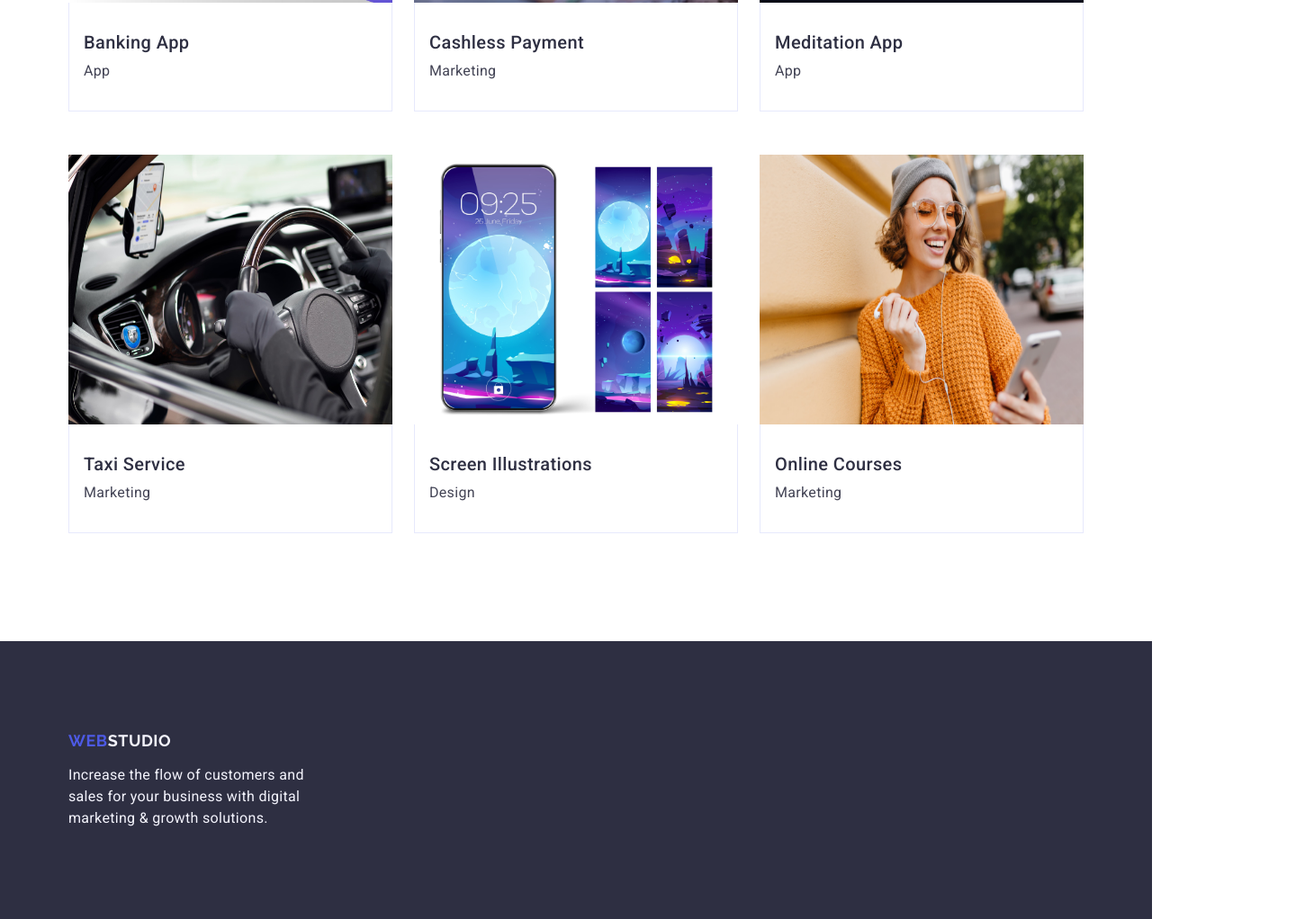
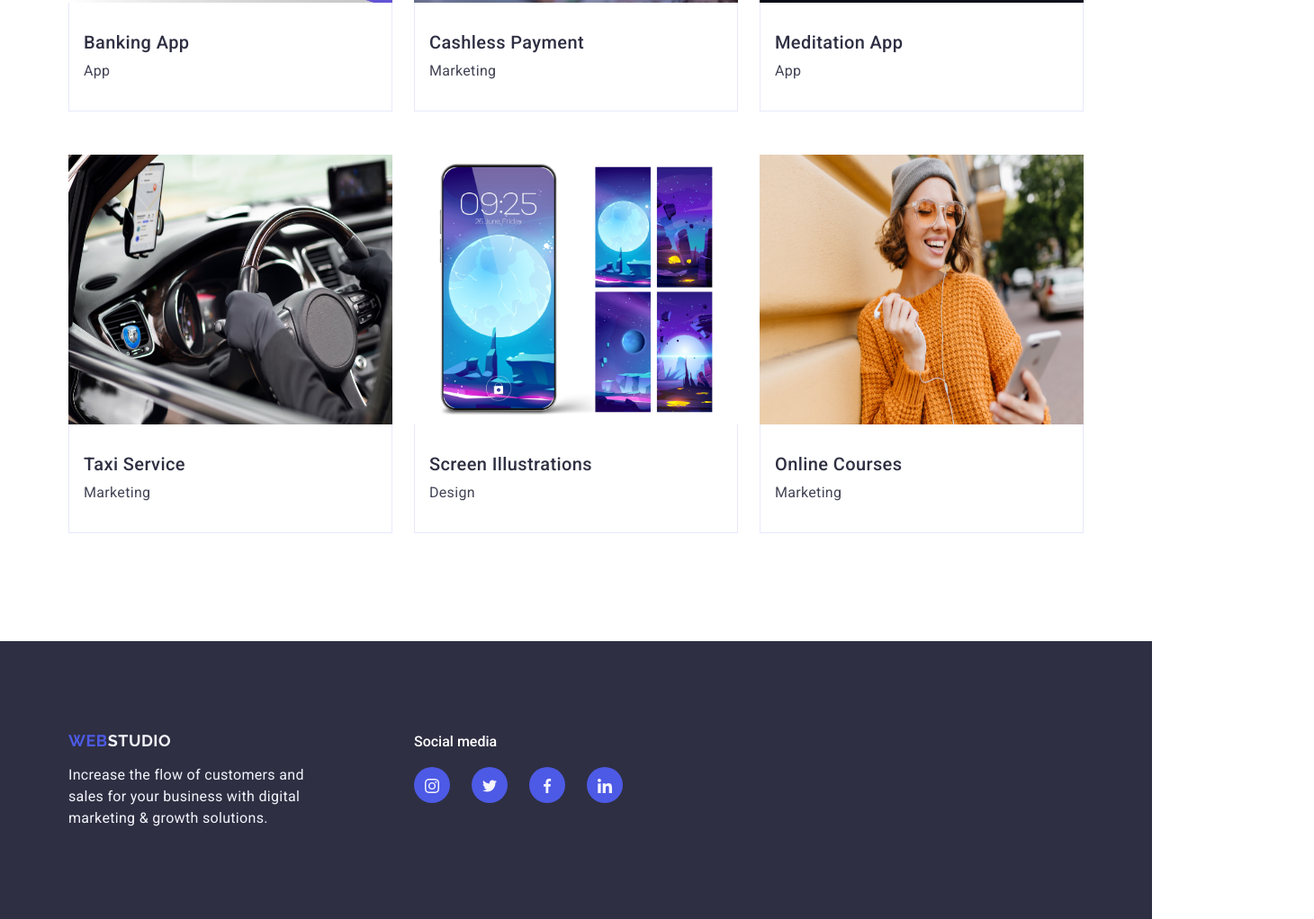
Before and after one commit to ArchiChikenLeg/goit-markup-hw-04, a website: page index.html in a window 1280 px wide. Shown: the part 2528-3550 px from the top of the page at 90% size, 1460 px wide, since content can reach past the window. Drawn offline with nearby package versions, Linux system fonts and the light colour scheme.

Commit message:
finished

```diff
--- a/css/style.css
+++ b/css/style.css
@@ -310,7 +310,7 @@ main{
 
 .section-team-card{
     background-color: var(--white-background-color);
-    width: calc(100%-96px)/3;
+    width: calc((100%-96px)/3);
     border-radius: 0px 0px 4px 4px;
     box-shadow: 0px 2px 1px 0px #2E2F4214,
      0px 1px 1px 0px #2E2F4229,
@@ -354,7 +354,15 @@ main{
     background-color: var(--primary-brand-color);
     width: 40px;
     height: 40px;
-    font-size: 16px;
+}
+
+.section-team-social-icon svg{
+    width: 16px;
+    height: 16px;
+}
+.section-team-social-icon:hover{
+    background: var(--pressed-state-color);
+    cursor: pointer;
 }
 
 .section-portfolio{
@@ -379,9 +387,15 @@ main{
 }
 
 .section-portfolio-item{
-    width: calc(100% - 48px) / 3;
+    width: calc((100% - 48px) / 3);
+
 }
 
+.overlay-box{
+    position: relative;
+    overflow: hidden;
+    height: 300px;
+}
 .section-portfolio-item-header{
     font-weight: 500;
     font-size: 20px;
@@ -393,6 +407,27 @@ main{
     margin-bottom: 8px;
 }
 
+
+.section-portfolio-item-overlay {
+  position: absolute;
+  top: 0;
+  left: 0;
+  z-index: 1;
+  width: 100%;
+  height: 300px;
+  background-color: var(--primary-brand-color);
+  transform: translateY(100%);
+  transition: transform 250ms ease-in-out;
+  padding: 40px 32px;
+  color: var(--light-color);
+}
+
+.section-portfolio-item-overlay-text{
+    display: inline-block;
+}
+.section-portfolio-item:hover .section-portfolio-item-overlay{
+    transform: translateY(0);
+}
 .section-portfolio-item-content{
     padding: 32px 16px;
     border: 1px solid var(--accent-color);
@@ -434,3 +469,22 @@ main{
     letter-spacing: 0.02em;
     max-width: 264px;
 }
+
+footer .container{
+    display: flex;
+    gap: 120px;
+}
+
+.footer-social-header{
+    color: var(--white-background-color);
+    font-weight: 500;
+    font-size: 16px;
+    line-height: 24px;
+    letter-spacing: 2%;
+    margin-bottom: 16px;
+
+}
+
+footer .section-team-social-icon:hover{
+    background-color: var(--success-color)
+}
--- a/index.html
+++ b/index.html
@@ -260,60 +260,91 @@
           <h2 class="section-portfolio-header">Our Portfolio</h2>
           <ul class="section-portfolio-ul">
             <li class="section-portfolio-item">
+              <div class="overlay-box">
                 <img
                 src="./images/banking_app.jpg"
                 alt="Banking App"
                 width="360"
                 height="300"
               />
+               <div class="section-portfolio-item-overlay">
+                <p class="section-portfolio-item-overlay-text">14 Stylish and User-Friendly App Design Concepts · Task Manager App · Calorie Tracker App · Exotic Fruit Ecommerce App · Cloud Storage App</p>
+              </div>
+              </div>
+
               <div class="section-portfolio-item-content">
               <h3 class="section-portfolio-item-header">Banking App</h3>
               <p class="section-portfolio-item-text">App</p>
               </div>
+
             </li>
             <li class="section-portfolio-item">
+              <div class="overlay-box">
                 <img
                 src="./images/cashless_payment.jpg"
-                alt="Banking App"
+                alt="Cashless Payment"
                 width="360"
                 height="300"
               />
+               <div class="section-portfolio-item-overlay">
+                <p class="section-portfolio-item-overlay-text">14 Stylish and User-Friendly App Design Concepts · Task Manager App · Calorie Tracker App · Exotic Fruit Ecommerce App · Cloud Storage App</p>
+              </div>
+              </div>
+
               <div class="section-portfolio-item-content">
               <h3 class="section-portfolio-item-header">Cashless Payment</h3>
               <p class="section-portfolio-item-text">Marketing</p>
               </div>
             </li>
             <li class="section-portfolio-item">
+              <div class="overlay-box">
                 <img
                 src="./images/meditation_app.jpg"
-                alt="Banking App"
+                alt="Meditation App"
                 width="360"
                 height="300"
               />
+               <div class="section-portfolio-item-overlay">
+                <p class="section-portfolio-item-overlay-text">14 Stylish and User-Friendly App Design Concepts · Task Manager App · Calorie Tracker App · Exotic Fruit Ecommerce App · Cloud Storage App</p>
+              </div>
+              </div>
+
               <div class="section-portfolio-item-content">
               <h3 class="section-portfolio-item-header">Meditation App</h3>
               <p class="section-portfolio-item-text">App</p>
               </div>
             </li>
             <li class="section-portfolio-item">
+              <div class="overlay-box">
                 <img
                 src="./images/taxi_service.jpg"
-                alt="Banking App"
+                alt="Taxi Service"
                 width="360"
                 height="300"
               />
+               <div class="section-portfolio-item-overlay">
+                <p class="section-portfolio-item-overlay-text">14 Stylish and User-Friendly App Design Concepts · Task Manager App · Calorie Tracker App · Exotic Fruit Ecommerce App · Cloud Storage App</p>
+              </div>
+              </div>
+
               <div class="section-portfolio-item-content">
               <h3 class="section-portfolio-item-header">Taxi Service</h3>
               <p class="section-portfolio-item-text">Marketing</p>
               </div>
             </li>
             <li class="section-portfolio-item">
+              <div class="overlay-box">
                 <img
                 src="./images/screen-illustrations.jpg"
-                alt="Banking App"
+                alt="Screen Illustrations"
                 width="360"
                 height="300"
               />
+               <div class="section-portfolio-item-overlay">
+                <p class="section-portfolio-item-overlay-text">14 Stylish and User-Friendly App Design Concepts · Task Manager App · Calorie Tracker App · Exotic Fruit Ecommerce App · Cloud Storage App</p>
+              </div>
+              </div>
+
               <div class="section-portfolio-item-content">
               <h3 class="section-portfolio-item-header">
                 Screen Illustrations
@@ -322,12 +353,18 @@
               </div>
             </li>
             <li class="section-portfolio-item">
+              <div class="overlay-box">
                 <img
                 src="./images/online_courses.jpg"
-                alt="Banking App"
+                alt="Online Courses"
                 width="360"
                 height="300"
               />
+               <div class="section-portfolio-item-overlay">
+                <p class="section-portfolio-item-overlay-text">14 Stylish and User-Friendly App Design Concepts · Task Manager App · Calorie Tracker App · Exotic Fruit Ecommerce App · Cloud Storage App</p>
+              </div>
+              </div>
+
               <div class="section-portfolio-item-content">
               <h3 class="section-portfolio-item-header">Online Courses</h3>
               <p class="section-portfolio-item-text">Marketing</p>
@@ -339,6 +376,7 @@
     </main>
     <footer class="footer" id="contacts">
       <div class="container">
+        <div class="footer-info">
           <a href="./index.html" class="footer-logo"
           >Web<span class="footer-accent-logo">Studio</span></a
         >
@@ -347,6 +385,33 @@
           digital marketing & growth solutions.
         </p>
         </div>
+        <div >
+          <h3 class="footer-social-header">Social media</h3>
+          <div class="section-team-card-socials">
+                <div class="section-team-social-icon">
+                  <svg >
+                  <use href="images/symbol-defs.svg#icon-instagram"></use>
+                </svg>
+                </div>
+                <div class="section-team-social-icon">
+                  <svg >
+                  <use href="images/symbol-defs.svg#icon-twitter"></use>
+                </svg>
+                </div>
+                <div class="section-team-social-icon">
+                  <svg >
+                  <use href="images/symbol-defs.svg#icon-facebook"></use>
+                </svg>
+                </div>
+                <div class="section-team-social-icon">
+                  <svg >
+                  <use href="images/symbol-defs.svg#icon-linkedin"></use>
+                </svg>
+                </div>
+              </div>
+              </div>
+        </div>
+      </div>
     </footer>
   </body>
 </html>
```
Lines whose indentation alone changed are shown as unchanged.
